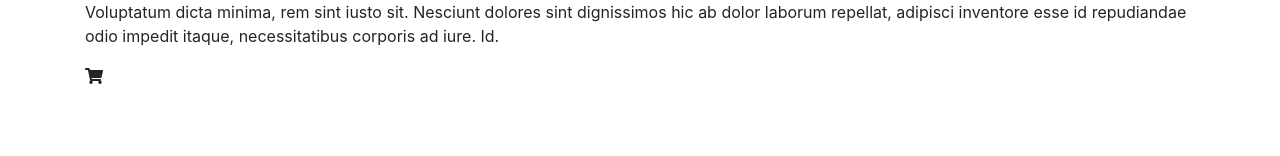
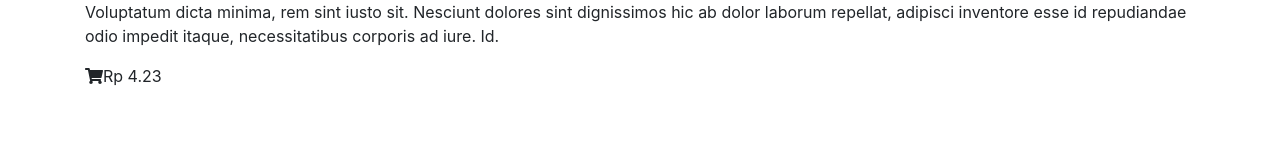
Before and after one commit to aridoniawan/vuejs-cli, a Vue app: page / in a window 1280 px wide. Shown: the part 128-284 px from the top of the page. Built offline with nearby package versions, Linux system fonts and the light colour scheme.

Commit message:
Menambahkan Price Component

```diff
--- a/src/App.vue
+++ b/src/App.vue
@@ -6,16 +6,20 @@
       adipisci inventore esse id repudiandae odio impedit itaque, necessitatibus corporis ad iure. Id.
     </P>
     <font-awesome-icon icon="shopping-cart"></font-awesome-icon>
+    <PriceComponent :value="4.23"></PriceComponent>
   </div>
 </template>
 
 <script>
 import {FontAwesomeIcon} from '@fortawesome/vue-fontawesome';
+import PriceComponent from "./components/PriceComponent.vue";
 
 export default {
   name: 'App',
   components: {
     FontAwesomeIcon,
+    PriceComponent,
   }
 }
 </script>
+./components/PriceComponent.vue
--- /dev/null
+++ b/src/components/PriceComponent.vue
@@ -0,0 +1,19 @@
+<template>
+    <span>{{this.prefix + Number.parseFloat(this.value).toFixed(this.precision)}}</span>
+</template>
+
+<script>
+export default{
+    props: {
+        value: Number,
+        prefix: {
+            type: String,
+            default: 'Rp '
+        },
+        precision: {
+            type: Number,
+            default: 2
+        }
+    },
+}
+</script>
```
Also changed, not shown: src/components/Price.vue (deleted).
